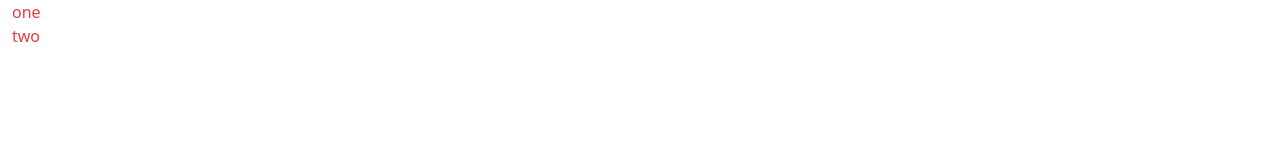
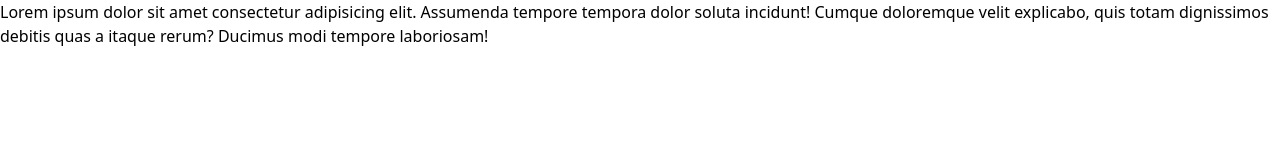
Before and after one commit to alexsinfarosa/newa-testing, a Gatsby site: page / in a window 1280 px wide. Built offline with nearby package versions, Linux system fonts and the light colour scheme; Gatsby itself is replaced by a stand-in of ours.

Commit message:
Second commit

```diff
--- a/package.json
+++ b/package.json
@@ -38,9 +38,6 @@
   },
   "repository": {
     "type": "git",
-    "url": "https://github.com/gatsbyjs/gatsby-starter-default"
-  },
-  "bugs": {
-    "url": "https://github.com/gatsbyjs/gatsby/issues"
+    "url": "https://github.com/alexsinfarosa/newa-testing"
   }
 }
--- a/src/pages/index.js
+++ b/src/pages/index.js
@@ -7,14 +7,14 @@ import SEO from "../components/seo"
 const IndexPage = () => (
   <Layout>
     <SEO title="Home" />
-    <div>
-      <a href="#" className="mx-3 block text-red-600 hover:bg-gray-200">
-        one
-      </a>
-      <a href="#" className="mx-3 block text-red-600">
-        two
-      </a>
-    </div>
+    <section>
+      <p>
+        Lorem ipsum dolor sit amet consectetur adipisicing elit. Assumenda
+        tempore tempora dolor soluta incidunt! Cumque doloremque velit
+        explicabo, quis totam dignissimos debitis quas a itaque rerum? Ducimus
+        modi tempore laboriosam!
+      </p>
+    </section>
   </Layout>
 )
 
```
